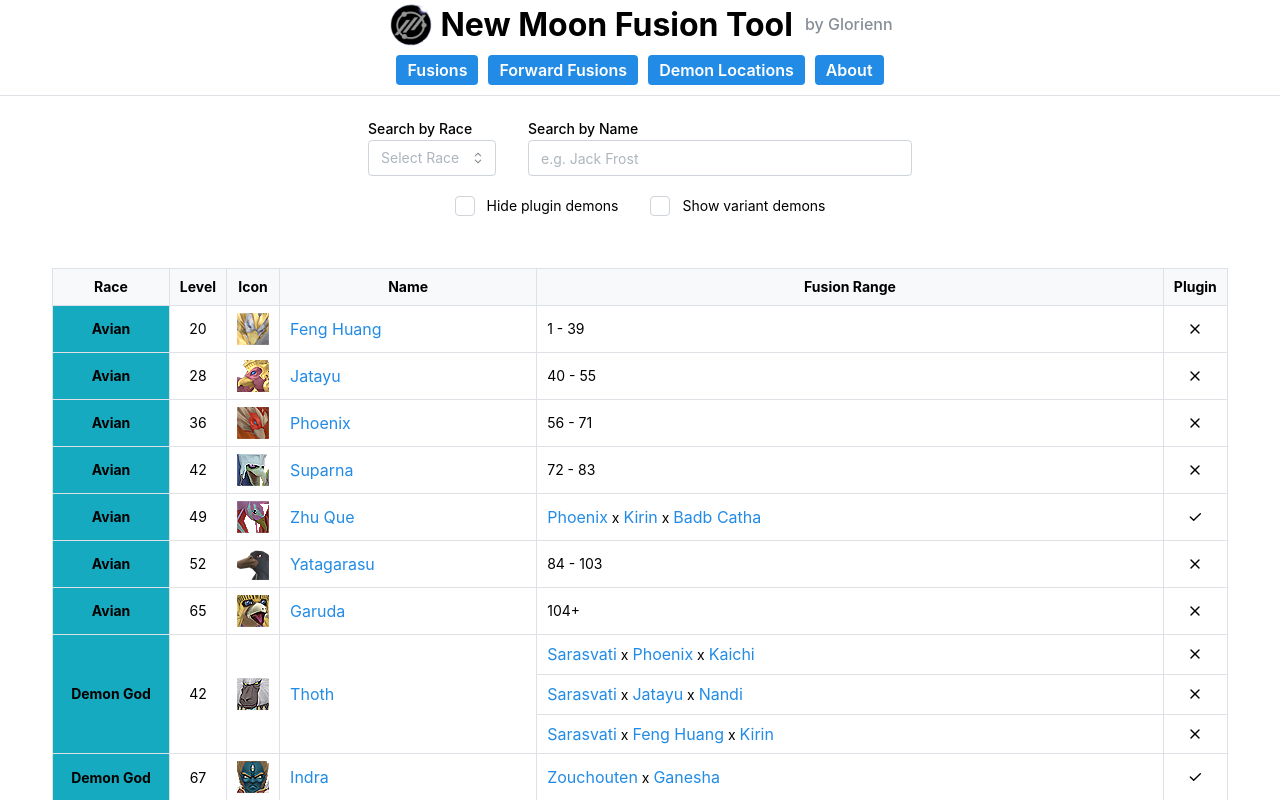
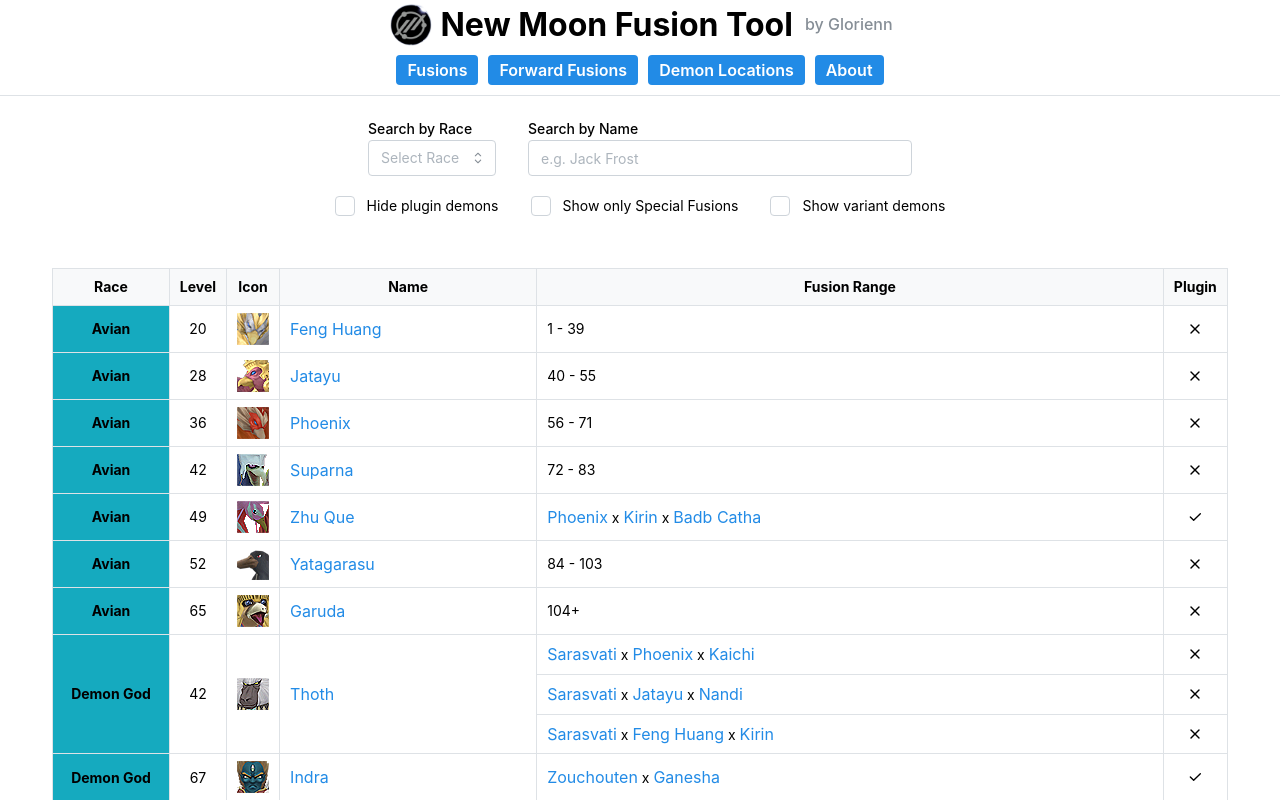
Before and after one commit to IuriTeixeira/NewMoon-Fusion-Tool, a Next.js app: page / in a window 1280 px wide. Shown: the top 800 px of the page. Built offline with nearby package versions, Linux system fonts and the light colour scheme.

Commit message:
Added special fusion filter to main page

```diff
--- a/src/app/Components/DemonTableComponent.tsx
+++ b/src/app/Components/DemonTableComponent.tsx
@@ -3,7 +3,6 @@ import { IconCheck, IconX } from '@tabler/icons-react'
 import { Text, Table, Image, Anchor, useComputedColorScheme, Center, LoadingOverlay } from '@mantine/core'
 import { racesLaw, racesChaos } from '@/utils/constants'
 import { cleanString, loadJSON, sortTable } from '@/utils/functionUtils'
-//import contractDemonList from '/Data/contract_demons.json' assert {type: "json"}
 import React, { useEffect, useState } from 'react'
 import Link from 'next/link'
 
@@ -12,10 +11,10 @@ interface DemonTableProps {
     raceFilter: string,
     hidePlugins: boolean,
     displayVariants: boolean,
-    //displayContractOnly: boolean
+    specialFilter: boolean
 }
 
-export default function DemonTableComponent({ nameFilter, raceFilter, hidePlugins, displayVariants, /*displayContractOnly*/ }: DemonTableProps) {
+export default function DemonTableComponent({ nameFilter, raceFilter, hidePlugins, displayVariants, specialFilter }: DemonTableProps) {
     const colorScheme = useComputedColorScheme();
 
     const [data, setData] = useState<Data | null>()
@@ -28,9 +27,8 @@ export default function DemonTableComponent({ nameFilter, raceFilter, hidePlugin
             loadJSON('/Data/demons.json'),
             loadJSON('/Data/variant_demons.json'),
             loadJSON('/Data/alt_names.json'),
-            /* loadJSON('/Data/contract_demons.json') */,
-        ]).then(([demonsList, variantDemonsList, altNames /* contractDemonsList */]) => {
-            setData({ demonsList, variantDemonsList, altNames /* contractDemonsList */ })
+        ]).then(([demonsList, variantDemonsList, altNames]) => {
+            setData({ demonsList, variantDemonsList, altNames })
         })
 
     }, [])
@@ -55,27 +53,14 @@ export default function DemonTableComponent({ nameFilter, raceFilter, hidePlugin
             variantDemonsList: data?.variantDemonsList ?? [],
             contractDemonList: data?.contractDemonsList ?? [],
             hidePlugins,
+            specialFilter,
             displayVariants,
             raceFilter,
             nameFilter,
             altNames: data?.altNames ?? []
         });
 
-    }, [data, hidePlugins, displayVariants, raceFilter, nameFilter]);
-
-
-
-    /*if (displayContractOnly) {
-        // Create a Set for faster lookup
-        const contractDemonNamesSet: Set<string> = new Set(
-            contractDemonList.map((demon: DemonLocation) => demon.Name)
-        );
-
-        // Filter the demon list
-        filteredDemonList = filteredDemonList.filter((d: Demon) =>
-            contractDemonNamesSet.has(d.Name)
-        );
-    }*/
+    }, [data, hidePlugins, specialFilter, displayVariants, raceFilter, nameFilter]);
 
     const sortedDemonList: Demon[] = sortTable(filteredDemonList)
 
--- a/src/app/Components/FilterComponent.tsx
+++ b/src/app/Components/FilterComponent.tsx
@@ -14,6 +14,8 @@ interface FilterProps {
     setRaceFilter: React.Dispatch<React.SetStateAction<string>>,
     hidePlugins?: boolean,
     setHidePlugins?: React.Dispatch<React.SetStateAction<boolean>>
+    specialFilter?: boolean,
+    setSpecialFilter?: React.Dispatch<React.SetStateAction<boolean>>
     displayVariants?: boolean,
     setDisplayVariants?: React.Dispatch<React.SetStateAction<boolean>>
     fusionHideFusionOnly?: boolean,
@@ -22,26 +24,21 @@ interface FilterProps {
     setFusionDisplayPG?: React.Dispatch<React.SetStateAction<boolean>>
     contractPage?: boolean
     forward?: boolean
-    //displayContractOnly?: boolean,
-    //setDisplayContractOnly?: React.Dispatch<React.SetStateAction<boolean>>
 }
 
 export default function FilterComponent({
     nameFilter, setNameFilter,
     raceFilter, setRaceFilter,
     hidePlugins, setHidePlugins,
+    specialFilter, setSpecialFilter,
     displayVariants, setDisplayVariants,
     fusionHideFusionOnly, setFusionHideFusionOnly,
     fusionDisplayPG, setFusionDisplayPG,
     contractPage, forward
-    /*, displayContractOnly, setDisplayContractOnly */
 }: FilterProps) {
     const races: string[] = [...racesLaw, ...racesNeutral, ...racesChaos]
     const [data, setData] = useState<Data | null>()
     const [filteredDemonList, setFilteredDemonList] = useState<Demon[]>([]);
-    /* if(displayVariants === undefined){
-        displayVariants = true
-    } */
 
     useEffect(() => {
         Promise.all([
@@ -96,6 +93,12 @@ export default function FilterComponent({
                             checked={hidePlugins}
                             label="Hide plugin demons"
                             onChange={(event) => setHidePlugins(event.currentTarget.checked)} />}
+                    {setSpecialFilter &&
+                        <Checkbox
+                            miw={'10vw'}
+                            checked={specialFilter}
+                            label="Show only Special Fusions"
+                            onChange={(event) => setSpecialFilter(event.currentTarget.checked)} />}
                     {setDisplayVariants &&
                         <Checkbox
                             miw={'10vw'}
@@ -115,11 +118,6 @@ export default function FilterComponent({
                             label="Include only fusions with demons available from PG"
                             onChange={(event) => setFusionDisplayPG(event.currentTarget.checked)}
                             description="* Element fusions ignore this condition" />}
-                    {/*setDisplayContractOnly && <Checkbox
-                        checked={displayContractOnly}
-                        label="Display only contractable demons"
-                        onChange={(event) => setDisplayContractOnly(event.currentTarget.checked)}
-                    />*/}
                 </Flex>
             }
         </Stack>
--- a/src/app/page.tsx
+++ b/src/app/page.tsx
@@ -9,7 +9,7 @@ export default function Home() {
     const [nameFilter, setNameFilter] = useState<string>('')
     const [raceFilter, setRaceFilter] = useState<string>('')
     const [hidePlugins, setHidePlugins] = useState<boolean>(false)
-    //const [displayContractOnly, setDisplayContractOnly] = useState<boolean>(false)
+    const [specialFilter, setSpecialFilter] = useState<boolean>(false)
     const [displayVariants, setDisplayVariants] = useState<boolean>(false)
 
     return (
@@ -19,11 +19,11 @@ export default function Home() {
                     nameFilter={nameFilter} setNameFilter={setNameFilter}
                     raceFilter={raceFilter} setRaceFilter={setRaceFilter}
                     hidePlugins={hidePlugins} setHidePlugins={setHidePlugins}
+                    specialFilter={specialFilter} setSpecialFilter={setSpecialFilter}
                     displayVariants={displayVariants} setDisplayVariants={setDisplayVariants}
-                /* displayContractOnly={displayContractOnly} setDisplayContractOnly={setDisplayContractOnly}*/
                 />
                 <Space h={'lg'}/>
-                <DemonTableComponent nameFilter={nameFilter} raceFilter={raceFilter} hidePlugins={hidePlugins} displayVariants={displayVariants} /*displayContractOnly={displayContractOnly}*/ />
+                <DemonTableComponent nameFilter={nameFilter} raceFilter={raceFilter} hidePlugins={hidePlugins} displayVariants={displayVariants} specialFilter={specialFilter} />
             </Stack>
         </Flex>
     );
--- a/src/app/workers/filterDemons.worker.js
+++ b/src/app/workers/filterDemons.worker.js
@@ -1,7 +1,7 @@
 /// <reference lib="webworker" />
 
 self.onmessage = (e) => {
-    const { nameFilter, demonsList, variantDemonsList, hidePlugins, displayVariants, raceFilter, altNames } = e.data;
+    const { nameFilter, demonsList, variantDemonsList, hidePlugins, specialFilter, displayVariants, raceFilter, altNames } = e.data;
 
     let combinedList = [...demonsList];
     if (displayVariants) combinedList = combinedList.concat(variantDemonsList);
@@ -10,6 +10,10 @@ self.onmessage = (e) => {
 
     if (raceFilter) {
         filteredDemonList = combinedList.filter(demon => demon.Race === raceFilter);
+    }
+
+    if(specialFilter){
+        filteredDemonList = combinedList.filter(demon => demon.Special !== null)
     }
 
     if (nameFilter) {
```
